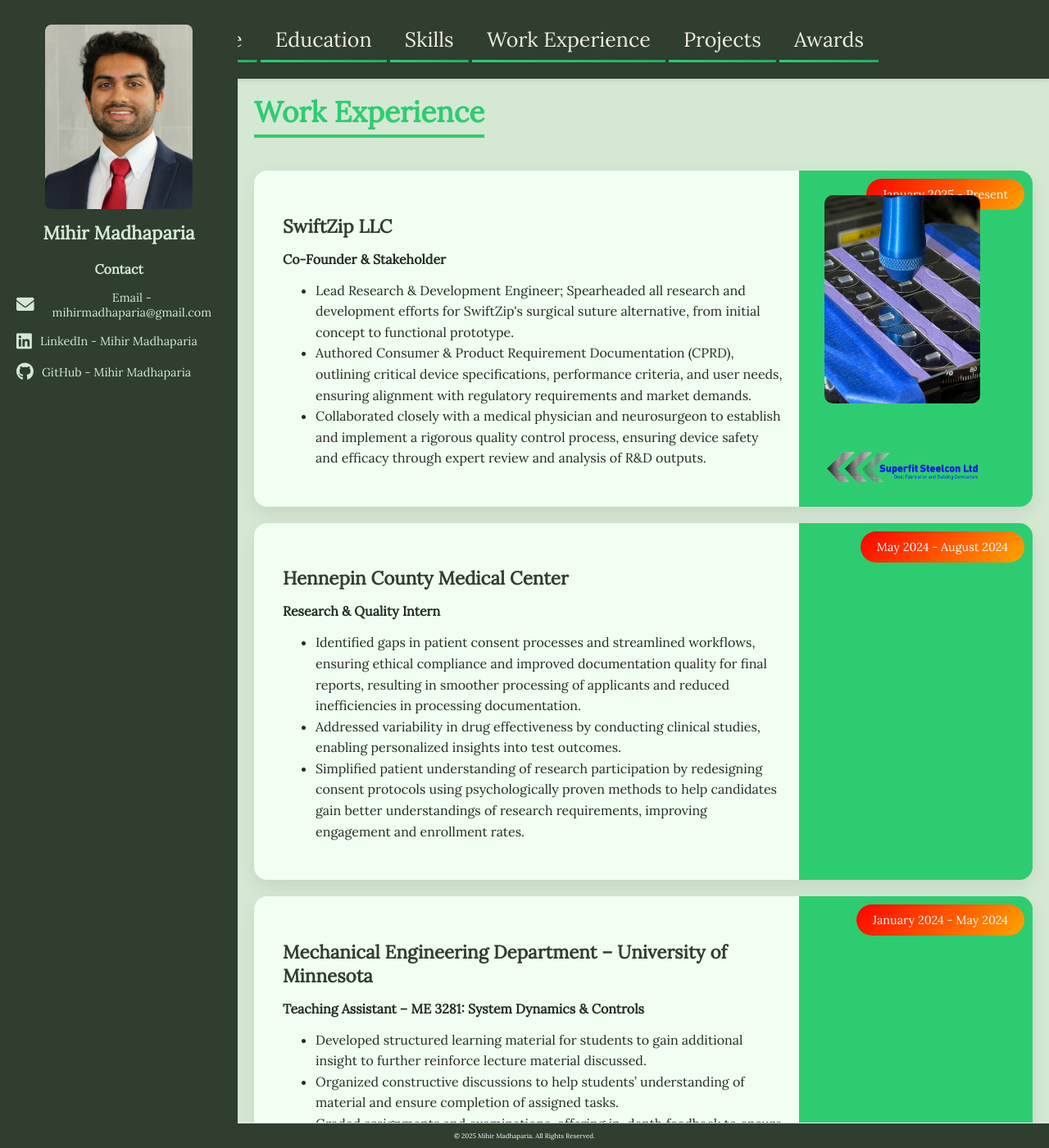
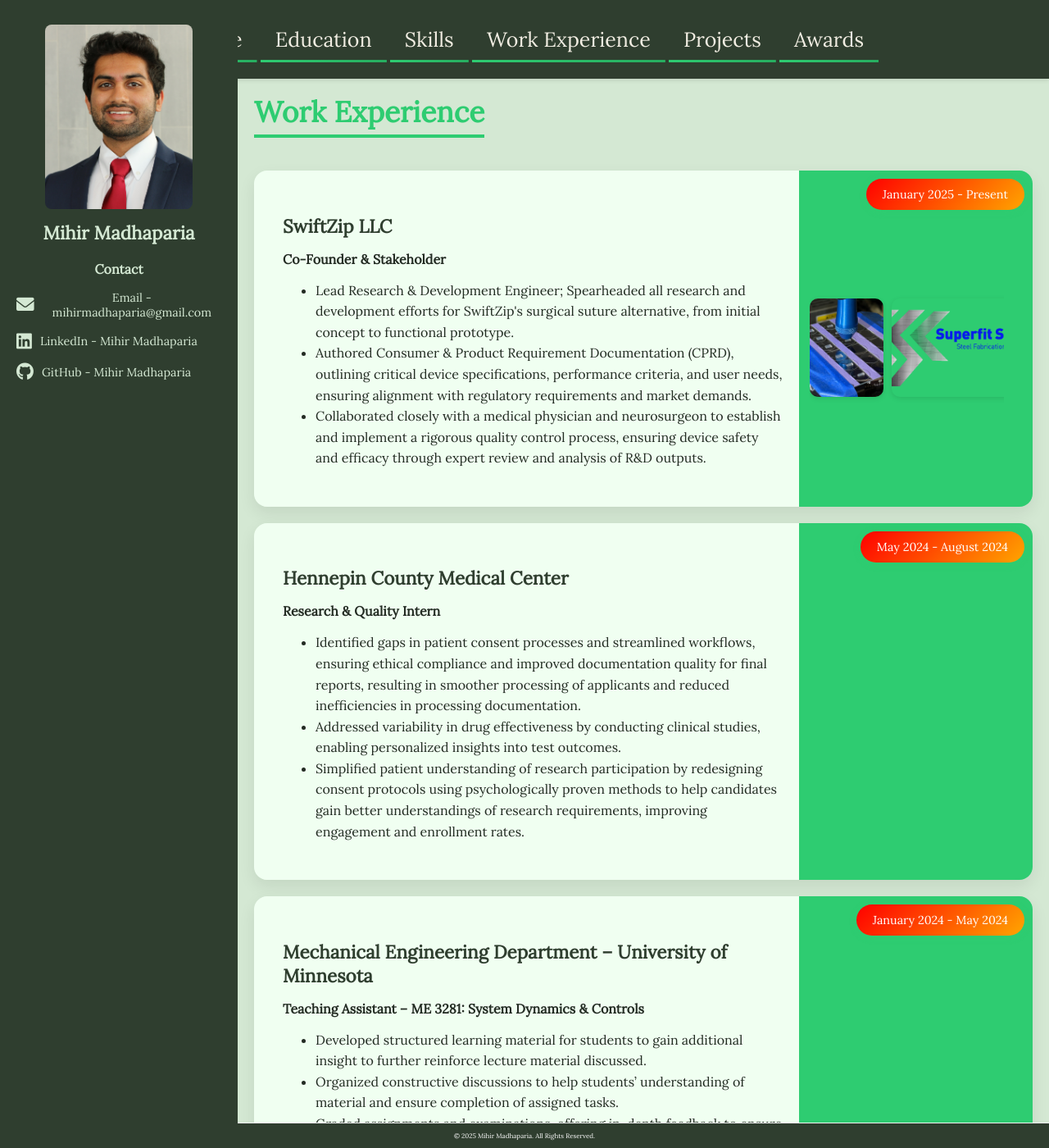
Before and after one commit to mihirmadhaparia/mihirmadhaparia.github.io, a Jekyll site: the page built from work.html, in a window 1280 px wide and 1400 px high. Shown: the whole window at 82% size. Built offline with Jekyll 4.4.1, drawn with Linux system fonts in a browser that asks for light colours.

Commit message:
Update style.css image carousel updated to include hori scroll

```diff
--- a/assets/css/style.css
+++ b/assets/css/style.css
@@ -86,34 +86,50 @@ html {
     z-index: 1; /* Ensure the text is above the gradient */
 }
 
-/* Right-side image container */
 .experience-box.gradient .image-carousel {
     position: absolute;
-    top: 30px;
+    top: 60px; /* increased from 30px to make space for the date box */
     right: 35px;
     bottom: 30px;
-    width: 25%; /* Leave some padding inside the 30% green area */
-    overflow: hidden;
-    border-radius: 12px;
+    width: 25%;
+    overflow-x: auto;
+    overflow-y: hidden;
     display: flex;
-    flex-direction: column;
     gap: 10px;
-    scroll-snap-type: y mandatory;
-    overflow-y: auto;
-    padding-right: 5px;
+    padding-bottom: 8px;
+    scroll-snap-type: x mandatory;
+    align-items: center;
+    scroll-behavior: smooth;
 }
 
+/* Style the images in the carousel */
 .experience-box.gradient .image-carousel img {
-    width: 100%;
-    height: auto;
+    height: 120px;
     border-radius: 10px;
     object-fit: cover;
     scroll-snap-align: start;
+    flex-shrink: 0;
+    box-shadow: 0 2px 6px rgba(0,0,0,0.1);
     transition: transform 0.3s ease;
 }
 
 .experience-box.gradient .image-carousel img:hover {
     transform: scale(1.05);
+}
+
+/* Aesthetic scroll bar styling */
+.experience-box.gradient .image-carousel::-webkit-scrollbar {
+    height: 6px;
+}
+
+.experience-box.gradient .image-carousel::-webkit-scrollbar-track {
+    background: transparent;
+    border-radius: 4px;
+}
+
+.experience-box.gradient .image-carousel::-webkit-scrollbar-thumb {
+    background: linear-gradient(to right, #2ecc71, #27ae60);
+    border-radius: 4px;
 }
 
 .experience-box {
```
